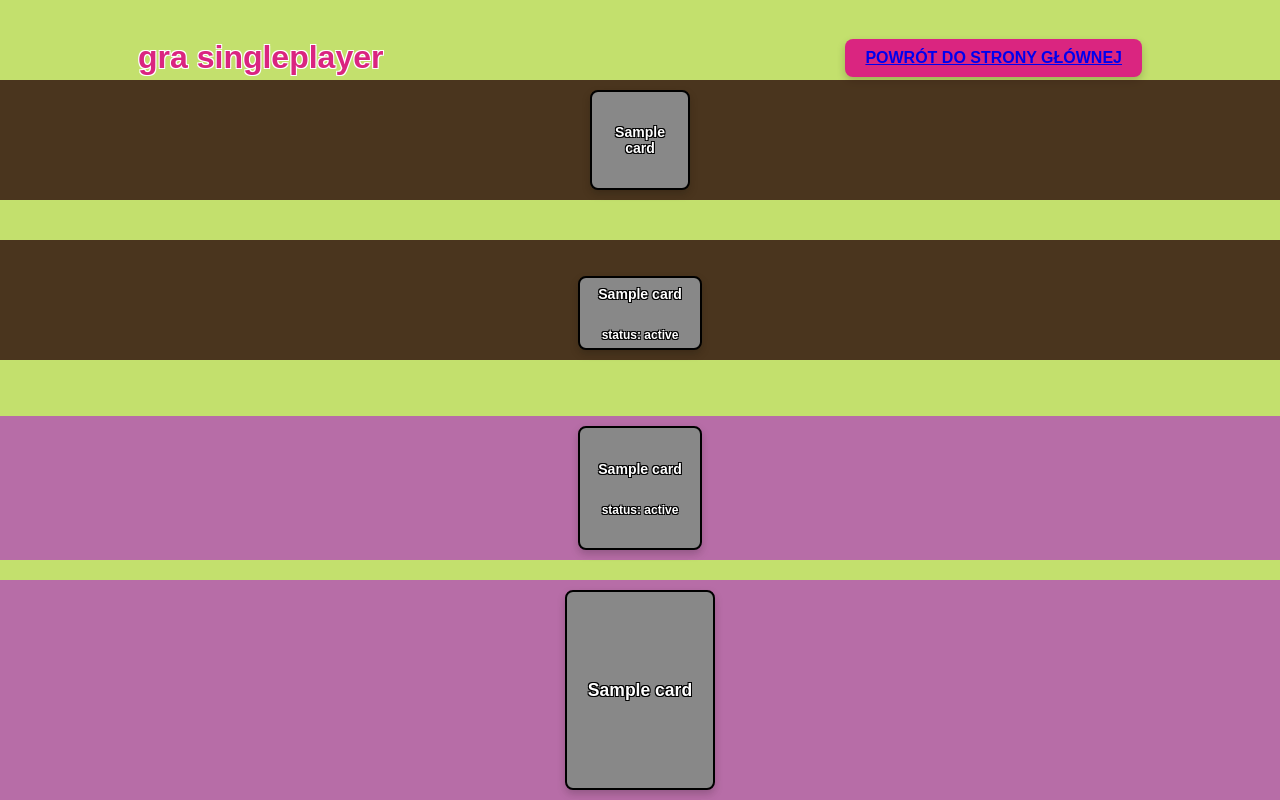
After one commit to michaldudek15/wirus-gra-karciana, a Flask app: template templates/gra-singleplayer.html in a window 1280 px wide. The commit adds this page. Run offline with Flask 3, Linux system fonts and the light colour scheme; the template is opened without the code that fills it: most values are stand-ins (such as "Sample title", 1, 10 or a date in 2020).

Commit message:
dodałem widok ciała i ręki dla obu graczy

```diff
--- a/app.py
+++ b/app.py
@@ -27,6 +27,10 @@ def graSingleplayer():
     player1 = Player(1, "player1")
     player2 = Player(2, "player2")
 
+    testowaKarta1 = Organ("serce", "red", "opis")
+    testowaKarta2 = Organ("mózg", "blue", "opis")
+    testowaKarta3 = Organ("kość", "green", "opis")
+
     gra.addPlayer(player1)
     gra.addPlayer(player2)
 
@@ -38,7 +42,11 @@ def graSingleplayer():
     player2.drawCard(gra.deck)
     player2.drawCard(gra.deck)
 
-    return  render_template('gra.html', player1_hand = player1.hand)
+    player1.organsOnTable[testowaKarta1] = testowaKarta1.status
+    player1.organsOnTable[testowaKarta2] = testowaKarta2.status
+    player2.organsOnTable[testowaKarta3] = testowaKarta3.status
+
+    return  render_template('gra-singleplayer.html', player1 = player1, player2 = player2)
 
 @app.route('/zacznijGreMultiplayer')
 def graMultiplayer():
@@ -48,5 +56,11 @@ def graMultiplayer():
 def graHotseat():
     return render_template('todo.html')
 
+# @app.route('/zagrajKarte', methods=['POST'])
+# def zagrajKarte():
+#     player1_hand = request.form.get('player')
+
+#     return  render_template('gra-singleplayer.html', player1_hand = player1.hand, player2_hand = player2.hand)
+
 if __name__ == "__main__":
     app.run(debug=True)
--- a/static/css/main.css
+++ b/static/css/main.css
@@ -5,9 +5,79 @@ body {
     background-color: #c3e06d;
 }
 
+h1 {
+    color: #DA2580;
 
-/* Kontener na karty */
-.cards-container {
+    text-shadow:
+    -1px -1px 0 #ffffff,  /* Góra-lewo */
+    1px -1px 0 #ffffff,   /* Góra-prawo */
+    -1px 1px 0 #ffffff,   /* Dół-lewo */
+    1px 1px 0 #ffffff;    /* Dół-prawo */
+}
+
+/* Kontener na karty bota*/
+.panel-kart-bot {
+    visibility: visible; /* tutaj zmienić potem*/
+    display: flex;
+    justify-content: center;
+    align-items: flex-end;
+    position: fixed;
+    top: 10%;
+    left: 0;
+    right: 0;
+    padding: 10px;
+    background-color: rgba(44, 11, 11, 0.8);
+    height: 100px;
+}
+
+.panel-kart-bot .card {
+    width: 100px; /* Zmniejsz szerokość */
+    height: 100px; /* Zmniejsz wysokość */
+    font-size: 12px; /* Zmniejsz czcionkę */
+}
+
+/* Kontener na ciało bota*/
+.panel-ciala-bot {
+    display: flex;
+    justify-content: center;
+    align-items: flex-end;
+    position: fixed;
+    top: 30%;
+    left: 0;
+    right: 0;
+    padding: 10px;
+    background-color: rgba(44, 11, 11, 0.8);
+    height: 100px;
+
+}
+
+.panel-ciala-bot .card {
+    width: 100px; /* Zmniejsz szerokość */
+    height: 50px; /* Zmniejsz wysokość */
+    font-size: 12px; /* Zmniejsz czcionkę */
+}
+
+/* Kontener na ciało gracza*/
+.panel-ciala-gracz {
+    display: flex;
+    justify-content: center;
+    align-items: flex-end;
+    position: fixed;
+    bottom: 30%;
+    left: 0;
+    right: 0;
+    padding: 10px;
+    background-color: rgba(181, 81, 182, 0.8);
+}
+
+.panel-ciala-gracz .card {
+    width: 100px; /* Zmniejsz szerokość */
+    height: 100px; /* Zmniejsz wysokość */
+    font-size: 12px; /* Zmniejsz czcionkę */
+}
+
+/* Kontener na karty gracza*/
+.panel-kart-gracz {
     display: flex;
     justify-content: center;
     align-items: flex-end;
@@ -16,8 +86,12 @@ body {
     left: 0;
     right: 0;
     padding: 10px;
-    background-color: rgba(0, 0, 0, 0.8);
+    background-color: rgba(181, 81, 182, 0.8);
 }
+
+
+
+
 
 /* Pojedyncza karta */
 .card {
@@ -51,3 +125,37 @@ body {
     transform: scale(1.05);
     transition: all 0.3s ease;
 }
+
+.gorny-pasek {
+    display: flex;
+    justify-content: space-between; /* Elementy zostaną rozmieszczone skrajnie */
+    align-items: center; /* Wyśrodkowanie w pionie */
+    padding: 10px; /* Opcjonalnie, dodanie odstępu wewnętrznego */
+
+}
+
+.powrot {
+    background-color: #DA2580; /* Główny kolor przycisku */
+    color: white; /* Kolor tekstu */
+    border: none; /* Brak ramki */
+    border-radius: 8px; /* Zaokrąglone rogi */
+    padding: 10px 20px; /* Odstępy wewnętrzne */
+    font-size: 16px; /* Rozmiar czcionki */
+    font-weight: bold; /* Pogrubienie tekstu */
+    text-transform: uppercase; /* Wszystkie litery wielkie */
+    cursor: pointer; /* Zmiana kursora na wskaźnik */
+    box-shadow: 0 4px 8px rgba(0, 0, 0, 0.2); /* Cień przycisku */
+    transition: all 0.3s ease; /* Płynne przejścia */
+}
+
+.powrot:hover {
+    background-color: #C0206F; /* Trochę ciemniejszy kolor na hover */
+    box-shadow: 0 6px 12px rgba(0, 0, 0, 0.3); /* Większy cień */
+    transform: scale(1.05); /* Delikatne powiększenie */
+}
+
+.powrot:active {
+    background-color: #A5185D; /* Jeszcze ciemniejszy kolor podczas kliknięcia */
+    box-shadow: 0 2px 4px rgba(0, 0, 0, 0.2); /* Mniejszy cień */
+    transform: scale(0.95); /* Delikatne zmniejszenie */
+}
--- /dev/null
+++ b/templates/gra-singleplayer.html
@@ -0,0 +1,58 @@
+{% extends 'base.html' %}
+
+{% block body %}
+<div class="gorny-pasek">
+    <h1>gra singleplayer</h1>
+    <p class="powrot"><a href="{{ url_for('index') }}" class="button">powrót do strony głównej</a></p>
+
+</div>
+
+<div class="panel-kart-bot">
+    {% for card in player2.hand %}
+    <form method="POST" action="/playcard" class="card-form">
+        <button class="card"
+                type="submit"
+                name="card_name"
+                value="{{ card_name }}"
+                style="background: {% if card.color == 'joker' %}linear-gradient(to bottom, red, orange, yellow, green, blue, indigo, violet){% else %}{{ card.color }}{% endif %};">
+            <h3>{{ card.name }}</h3>
+        </button>
+    </form>
+    {% endfor %}
+</div>
+
+<div class="panel-ciala-bot">
+    {% for card in player2.organsOnTable %}
+    <div class="card"
+        style="background: {% if card.color == 'joker' %}linear-gradient(to bottom, red, orange, yellow, green, blue, indigo, violet){% else %}{{ card.color }}{% endif %};">
+    <h3>{{ card.name }}</h3>
+    <p>status: {{ card.status }}</p>
+    </div>
+    {% endfor %}
+</div>
+
+<div class="panel-ciala-gracz">
+    {% for card in player1.organsOnTable %}
+    <div class="card"
+        style="background: {% if card.color == 'joker' %}linear-gradient(to bottom, red, orange, yellow, green, blue, indigo, violet){% else %}{{ card.color }}{% endif %};">
+    <h3>{{ card.name }}</h3>
+    <p>status: {{ card.status }}</p>
+    </div>
+    {% endfor %}
+</div>
+
+<div class="panel-kart-gracz">
+    {% for card in player1.hand %}
+    <form method="POST" action="/zagrajKarte" class="card-form">
+        <button class="card"
+                type="submit"
+                name="card_name"
+                value="{{ card_name }}"
+                style="background: {% if card.color == 'joker' %}linear-gradient(to bottom, red, orange, yellow, green, blue, indigo, violet){% else %}{{ card.color }}{% endif %};">
+            <h3>{{ card.name }}</h3>
+        </button>
+    </form>
+    {% endfor %}
+</div>
+
+{% endblock %}
```
Also changed, not shown: templates/gra.html (deleted, +0 -20 lines), templates/instrukcja.html (+5 -3 lines).
